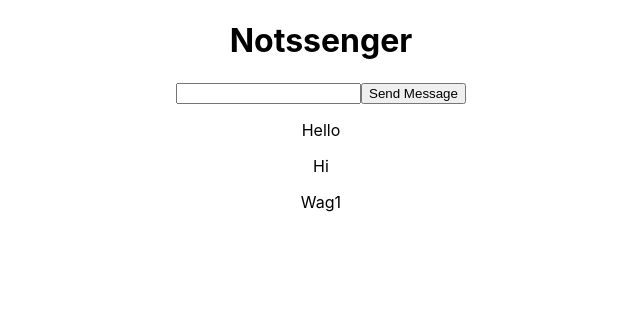
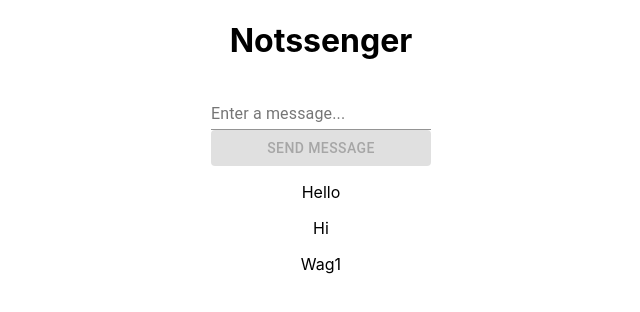
Before and after one commit to ElvoCS/notssenger, a React (Create React App) app: page / in a window 1280 px wide. Shown: the top 312 px of the page, without its empty margins (319-959 px from the left). Built offline with nearby package versions, Linux system fonts and the light colour scheme.

Commit message:
messages displayed using react hooks  + starting to build ui

```diff
--- a/package.json
+++ b/package.json
@@ -3,6 +3,7 @@
   "version": "0.1.0",
   "private": true,
   "dependencies": {
+    "@material-ui/core": "^4.11.0",
     "@testing-library/jest-dom": "^4.2.4",
     "@testing-library/react": "^9.3.2",
     "@testing-library/user-event": "^7.1.2",
--- a/src/App.js
+++ b/src/App.js
@@ -1,5 +1,6 @@
 import React, { useState } from "react";
 import "./App.css";
+import { Button, FormControl, InputLabel, Input } from "@material-ui/core";
 
 function App() {
   const [input, setInput] = useState("");
@@ -9,6 +10,8 @@
   console.log(messages);
 
   const sendMessage = (event) => {
+    //prevents from refreshing
+    event.preventDefault();
     //all logic to send msg goes here
     setMessages([...messages, input]);
     setInput("");
@@ -17,13 +20,27 @@
   return (
     <div className="App">
       <h1>Notssenger</h1>
-      <input
-        onClick={sendMessage}
-        value={input}
-        onChange={(event) => setInput(event.target.value)}
-      />
 
-      <button onClick={sendMessage}>Send Message</button>
+      <form>
+        <FormControl>
+          <InputLabel>Enter a message...</InputLabel>
+          <Input
+            onClick={sendMessage}
+            value={input}
+            onChange={(event) => setInput(event.target.value)}
+          />
+          <Button
+            disabled={!input}
+            variant="contained"
+            color="primary"
+            type="submit"
+            onClick={sendMessage}
+          >
+            Send Message
+          </Button>
+        </FormControl>
+      </form>
+
       {messages.map((message) => (
         <p>{message}</p>
       ))}
```
Also changed, not shown: 1 other file (tests, documents, lock files or other folders).
